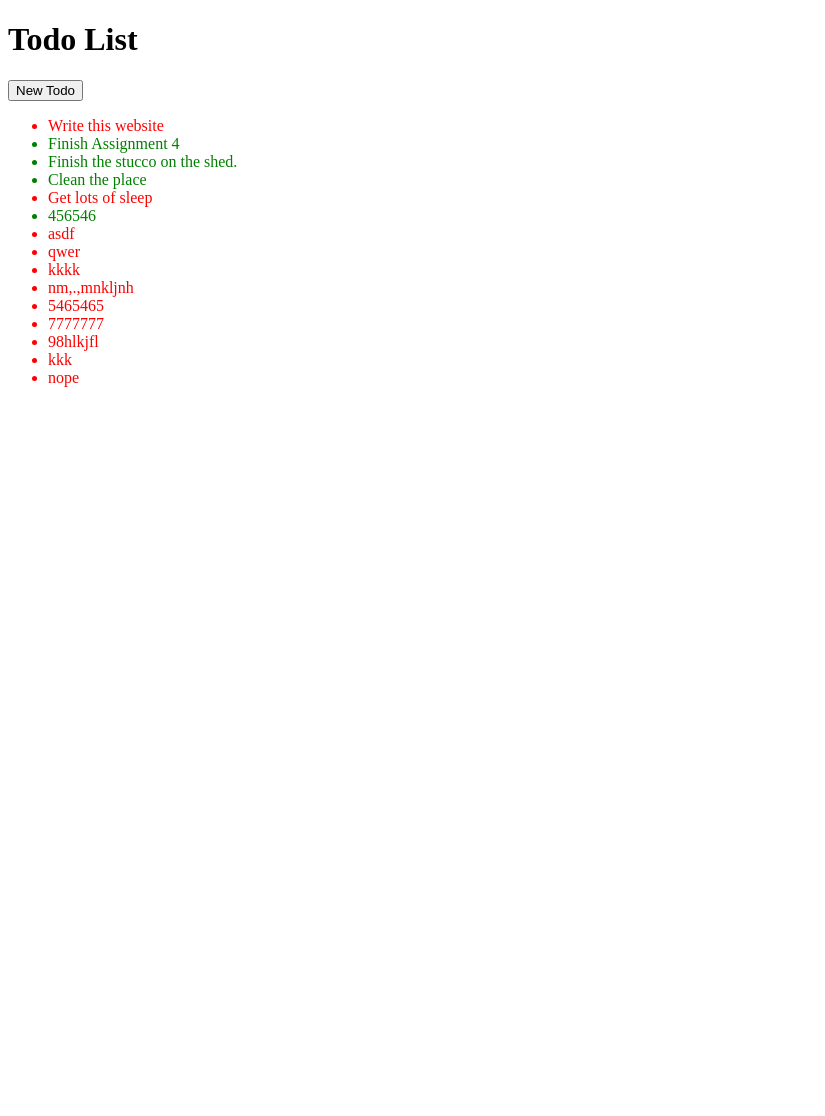
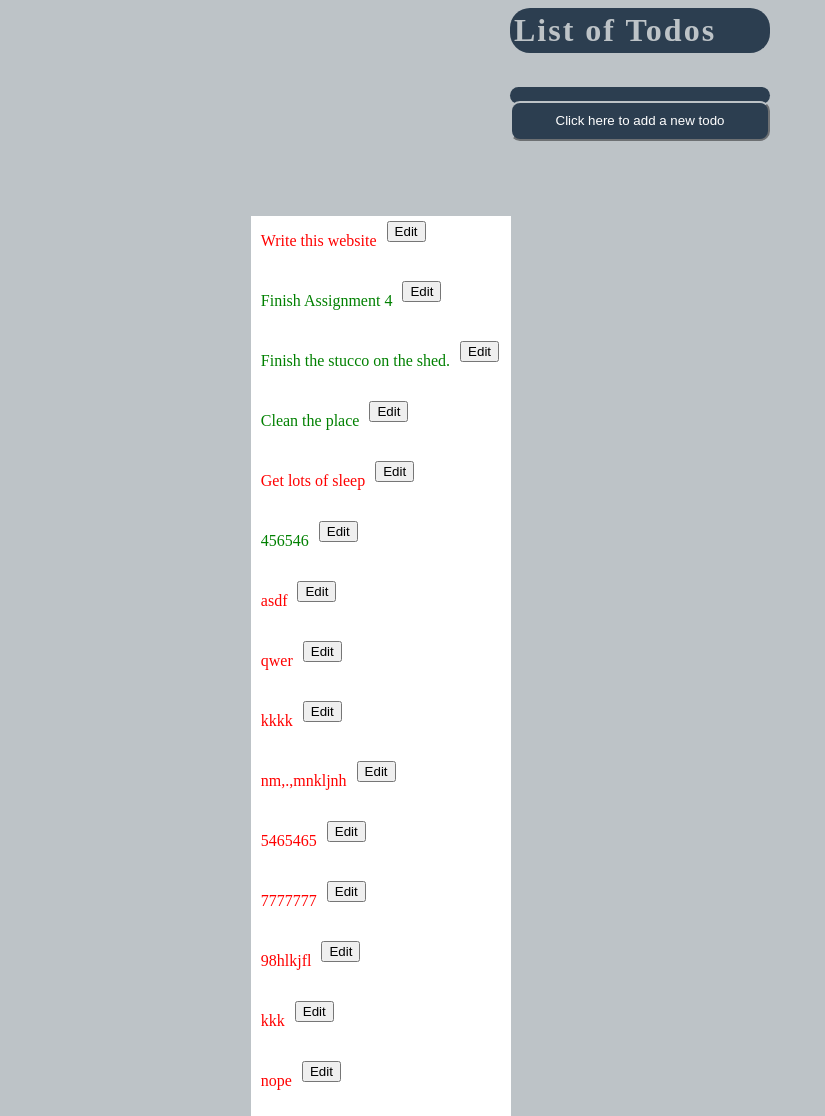
Before and after one commit to indoorConstructionMan/Django, a Django app: page /todo/ in a window 1280 px wide. Shown: the whole page, without its empty margins (0-825 px from the left). Before the commit the page ends 387 px from the top, so only its background shows below. Run offline with Django 3.2, Linux system fonts and the light colour scheme; data comes from the database, SQL or seed files in the repository; both versions use the stored data as it was after the commit; parts of the project's set-up code (start-up, migrations or seed data) failed here and were passed over.

Commit message:
Added some hacky styles to the index.html template. routing now works between the two views. Need to make layout and styles less hacky.

```diff
--- a/website_1/todo/static/todo/style.css
+++ b/website_1/todo/static/todo/style.css
@@ -1,3 +1,61 @@
+body, html {
+  background-color: #bdc3c7;
+}
+
+div {
+  width:260px;
+  margin: 0 auto;
+  height: 60px;
+  position: relative;
+}
+
+
 h1 {
-  color: blue;
+  transition: .5s ease;
+  background-color: #2c3e50;
+  color: #bdc3c7;
+  margin: auto;
+  border-width: 5px;
+  padding: 4px;
+  letter-spacing: 2px;
+  border-radius: 20px;
 }
+
+ul {
+  position:absolute;
+  top: 25%;
+}
+
+a, a input {
+  background-color: #2c3e50;
+  color: #bdc3c7;
+  line-height: 30px;
+  color: white;
+  width: 260px;
+  height: 40px;
+  top: 40%;
+  border-radius: 10px;
+  position: inherit;
+  border-color: #bdc3c7;
+}
+
+.listElement {
+
+  line-height: 30px;
+  background-color: #FFFFFF;
+  color: #bdc3c7;
+  position: relative;
+  border-width: 10px;
+  border-color: red;
+  position: relative;
+  transition: 1s ease;
+  top: 100%;
+  left: 78%;
+}
+
+#textfield {
+  list-style-type: none;
+  float: left;
+  padding: 10px;
+  position: inherit;
+}
--- a/website_1/todo/templates/todo/base.html
+++ b/website_1/todo/templates/todo/base.html
@@ -1,9 +1,11 @@
 <!DOCTYPE html>
 <html>
   <head>
+    {% load staticfiles %}
+    <link rel="stylesheet" type="text/css" href="{% static 'todo/style.css' %}" />
     <title>Todo Application</title>
   </head>
-  <body>
+  <body class="index">
     {% block content %}
     {% endblock %}
   </body>
--- a/website_1/todo/templates/todo/index.html
+++ b/website_1/todo/templates/todo/index.html
@@ -1,17 +1,20 @@
 {% extends "todo/base.html" %}
-{% load staticfiles %}
-<link rel="stylesheet" type="text/css" href="{% static 'todo/style.css' %}" />
 
 {% block content %}
-  <h1>Todo List</h1>
-  <input type="submit" value="New Todo" />
-  <ul>
-    {% for todo in todos %}
+<div>
+  <h1>List of Todos</h1>
+  <a href="/todo/create/"><input type="submit" value="Click here to add a new todo" /></a>
+</div>
+<ul>
+  {% for todo in todos %}
+    <div class="listElement">
       {% if todo.todo_completed == False %}
-        <li style="color:red;">{{ todo.todo_description}}</li>
+        <li id="textfield" style="color:red;">{{ todo.todo_description}}</li>
       {% elif todo.todo_completed == True %}
-        <li style="color:green;">{{ todo.todo_description}}</li>
+        <li id="textfield" style="color:green;">{{ todo.todo_description}}</li>
       {% endif %}
-    {% endfor %}
-  </ul>
+      <button onclick="editView()" style="float=left;">Edit</button>
+    </div>
+  {% endfor %}
+</ul>
 {% endblock %}
--- a/website_1/todo/urls.py
+++ b/website_1/todo/urls.py
@@ -6,4 +6,5 @@ from . import views
 app_name = 'todo'
 urlpatterns = [
     url(r'^$', views.index, name='index'),
+    url(r'^create/$', views.create, name='create'),
 ]
--- a/website_1/todo/views.py
+++ b/website_1/todo/views.py
@@ -1,11 +1,18 @@
 from django.http import HttpResponse
-from django.template import Context, loader
+from django.template import Context, loader, RequestContext
+from django.views import generic
+from django.shortcuts import render_to_response
+from django.core.context_processors import csrf
 
 from .models import Todo
 
-
 def index(request):
     todos = Todo.objects.all()
-    t = loader.get_template('todo/index.html')
+    return render_to_response('todo/index.html', {'todos': todos}, context_instance=RequestContext(request))
+
+def create(request):
+    todos = Todo.objects.all()
+    t = loader.get_template('todo/create.html')
     c = Context({'todos': todos})
+    c.update(csrf(request))
     return HttpResponse(t.render(c))
```
Also changed, not shown: website_1/todo/templates/todo/create.html (added, +11 -0 lines), website_1/db.sqlite3.
